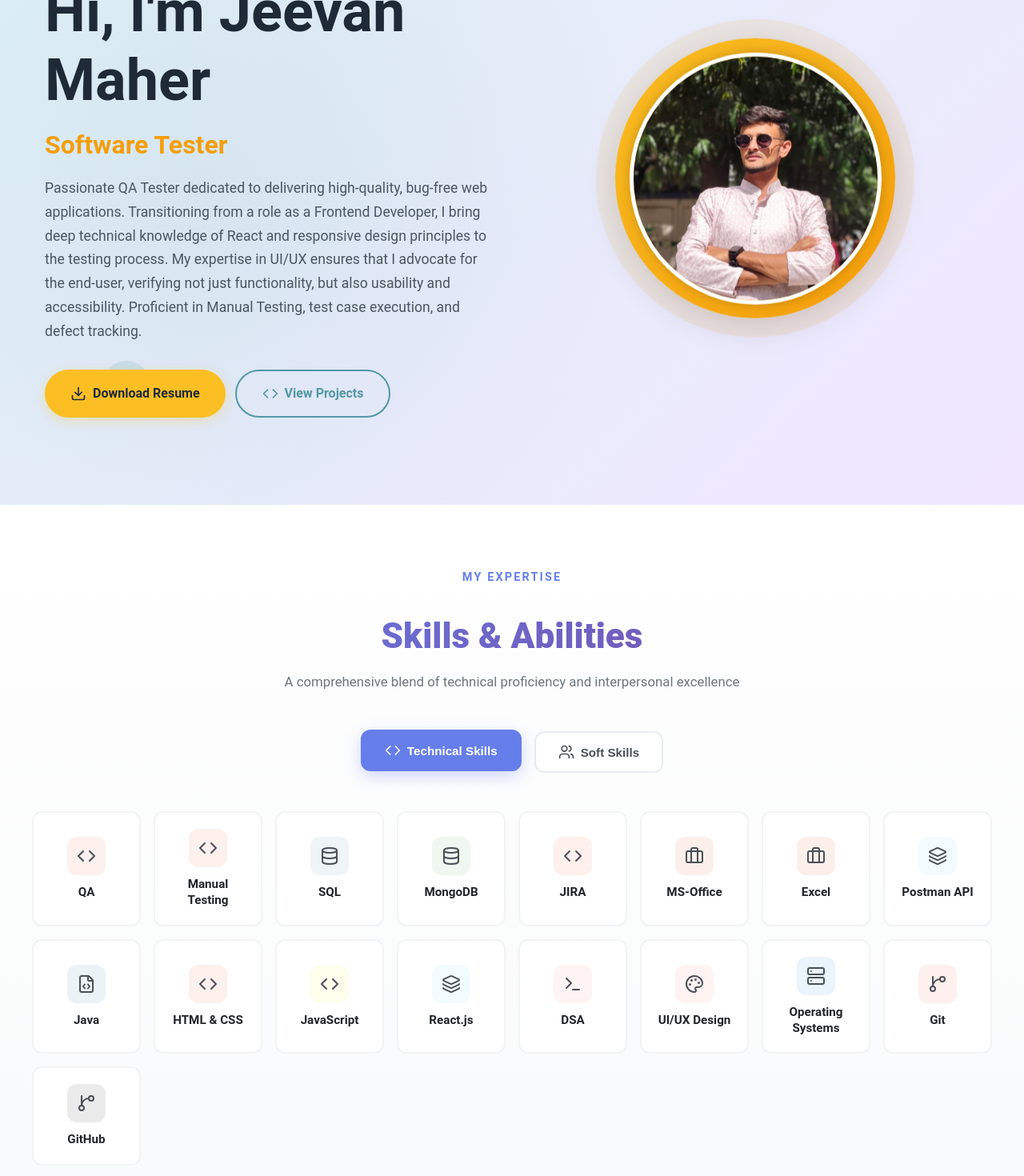
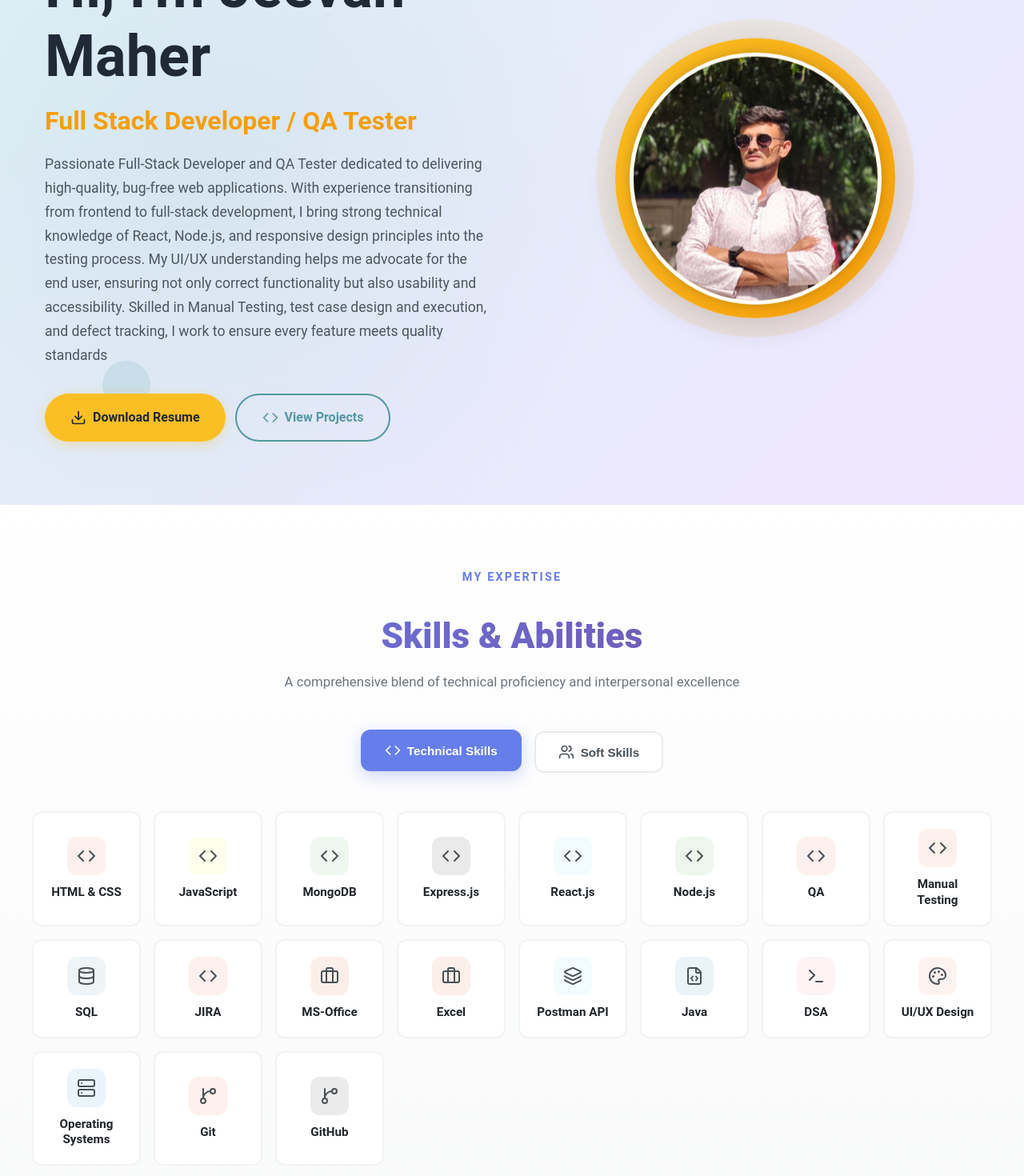
Before and after one commit to Jeevanmaher143/my-Portofilo, a React (Vite) app: page / in a window 1280 px wide. Shown: the part 234-1704 px from the top of the page at 80% size. Built offline with nearby package versions, Linux system fonts and the light colour scheme.

Commit message:
Update Skill

```diff
--- a/src/components/Hero.jsx
+++ b/src/components/Hero.jsx
@@ -92,7 +92,7 @@ function Hero() {
               margin: "0 0 1rem 0",
               fontSize: window.innerWidth < 480 ? "1.25rem" : window.innerWidth < 768 ? "1.5rem" : "2rem",
             }}>
-              Software Tester
+              Full Stack Developer / QA Tester
             </h2>
 
             <p style={{
@@ -103,8 +103,7 @@ function Hero() {
               maxWidth: window.innerWidth < 768 ? "100%" : "600px",
               margin: window.innerWidth < 640 ? "0 auto 1.5rem" : "0 0 2rem 0",
             }}>
-              Passionate QA Tester dedicated to delivering high-quality, bug-free web applications. Transitioning from a role as a Frontend Developer, I bring deep technical knowledge of React and responsive design principles to the testing process. My expertise in UI/UX ensures that I advocate for the end-user, verifying not just functionality, but also usability and accessibility.
-               Proficient in Manual Testing, test case execution, and defect tracking.
+              Passionate Full-Stack Developer and QA Tester dedicated to delivering high-quality, bug-free web applications. With experience transitioning from frontend to full-stack development, I bring strong technical knowledge of React, Node.js, and responsive design principles into the testing process. My UI/UX understanding helps me advocate for the end user, ensuring not only correct functionality but also usability and accessibility. Skilled in Manual Testing, test case design and execution, and defect tracking, I work to ensure every feature meets quality standards
             </p>
 
             <div style={{
--- a/src/components/Skill.jsx
+++ b/src/components/Skill.jsx
@@ -2,18 +2,21 @@ import React, { useState } from 'react';
 import { Code, Database, Layers, Palette, Terminal, GitBranch, FileCode, Briefcase, Server, MessageSquare, Lightbulb, Users, Brain, Clock, Heart } from 'lucide-react';
 
 const technicalSkills = [
+    { icon: Code, name: "HTML & CSS", color: "#E34F26" },
+  { icon: Code, name: "JavaScript", color: "#F7DF1E" },
+
+  { icon: Code, name: "MongoDB", color: "#47A248" },
+{ icon: Code, name: "Express.js", color: "#000000" },
+{ icon: Code, name: "React.js", color: "#61DAFB" },
+{ icon: Code, name: "Node.js", color: "#339933" },
    { icon: Code, name: "QA", color: "#E34F26" },
     { icon: Code, name: "Manual Testing", color: "#E34F26" },
         { icon: Database, name: "SQL", color: "#4479A1" },
-  { icon: Database, name: "MongoDB", color: "#47A248" },
   { icon: Code, name: "JIRA", color: "#E34F26" },
   { icon: Briefcase, name: "MS-Office", color: "#D83B01" },
     { icon: Briefcase, name: "Excel", color: "#D83B01" },
   { icon: Layers, name: "Postman API ", color: "#61DAFB" },
   { icon: FileCode, name: "Java", color: "#007396" },
-  { icon: Code, name: "HTML & CSS", color: "#E34F26" },
-  { icon: Code, name: "JavaScript", color: "#F7DF1E" },
-  { icon: Layers, name: "React.js", color: "#61DAFB" },
 
   { icon: Terminal, name: "DSA", color: "#FF6B6B" },
   { icon: Palette, name: "UI/UX Design", color: "#FF6F61" },
```
